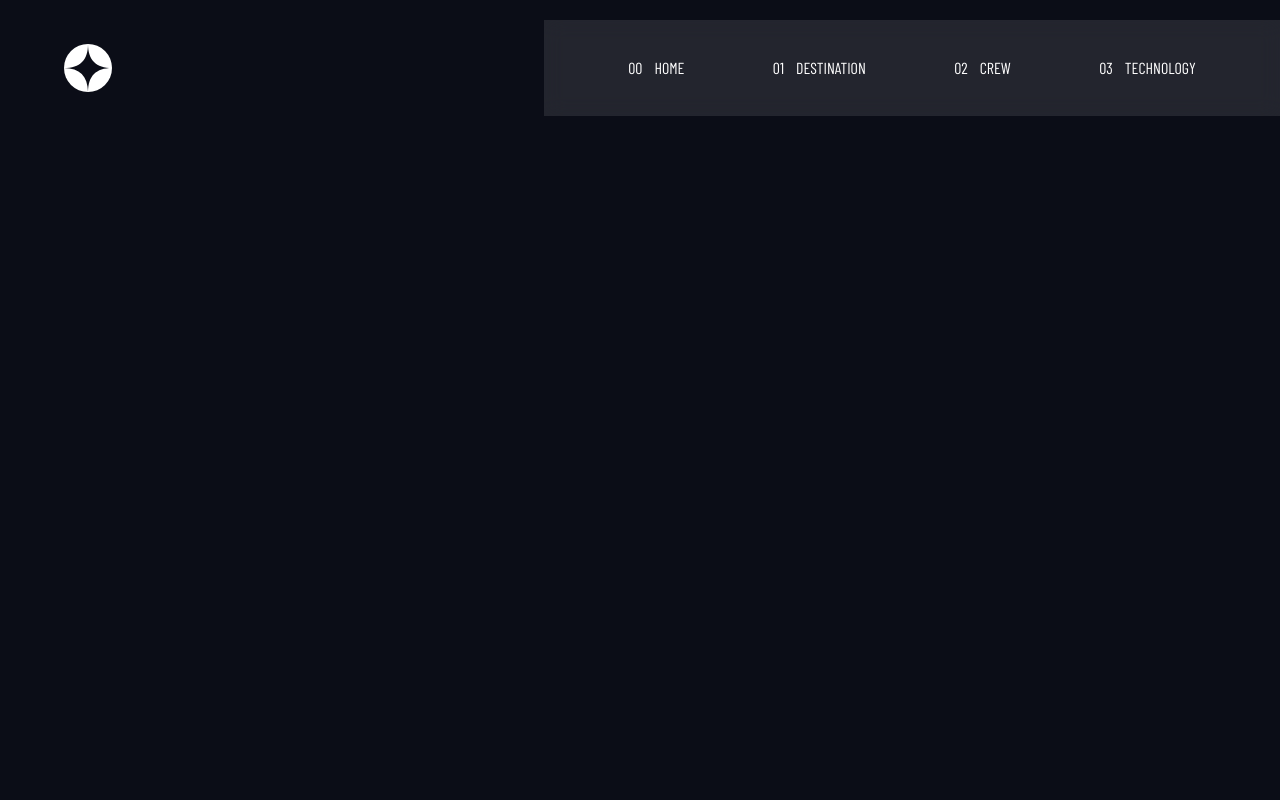
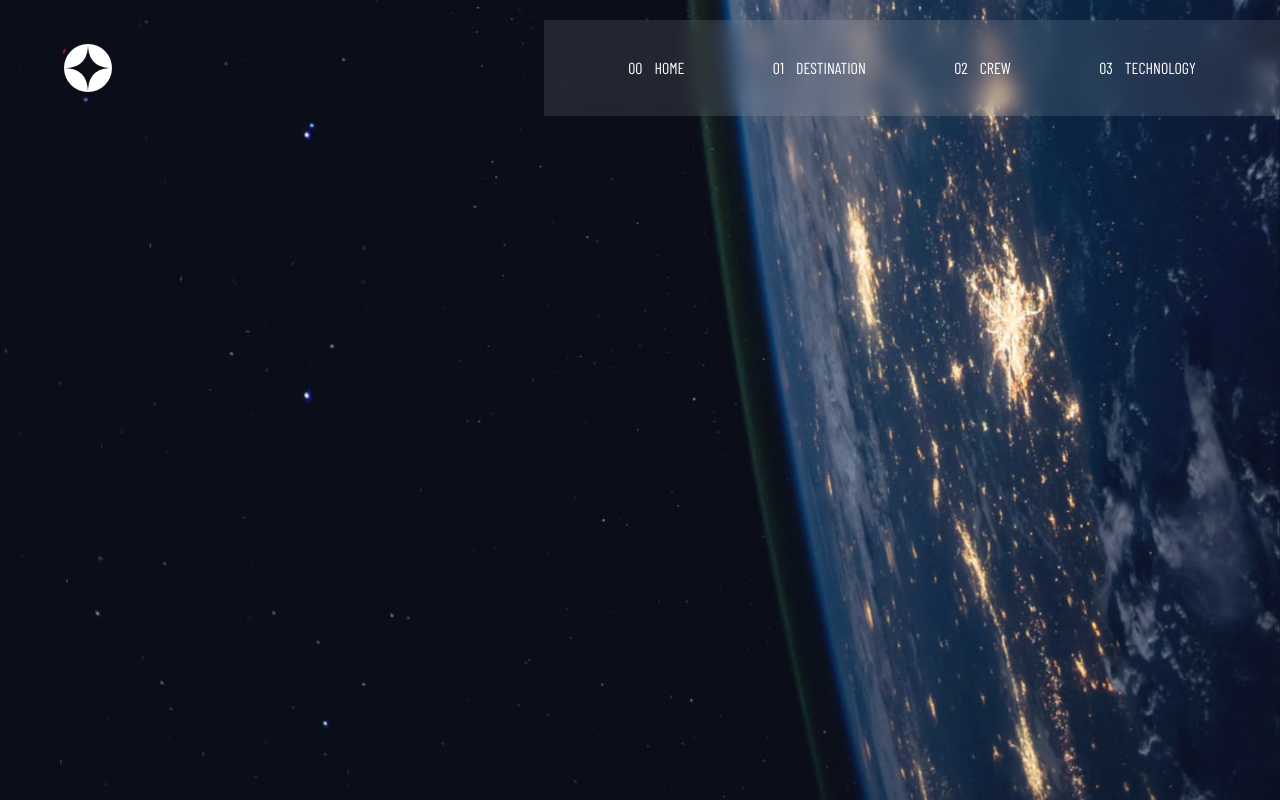
Before and after one commit to devkarine/space-tourism, a React (Vite) app: page /home in a window 1280 px wide. Built offline with nearby package versions, Linux system fonts and the light colour scheme; a web font is replaced by a local one.

Commit message:
feat: add page Home

```diff
--- a/src/App.tsx
+++ b/src/App.tsx
@@ -1,8 +1,9 @@
-import { Header } from "./components/Header";
+import { Home } from "./Pages/Home";
+
 
 
 export const App = () => {
   return <>
-    <Header/>
+    <Home/>
   </>;
 };
--- /dev/null
+++ b/src/Pages/Home/index.tsx
@@ -0,0 +1,12 @@
+import { Header } from "../../components/Header"
+import * as S from './styled'
+
+export const Home = () =>{
+    return(
+        <S.Container>
+            <Header/>
+
+        </S.Container>
+
+    )
+}
--- /dev/null
+++ b/src/Pages/Home/styled.ts
@@ -0,0 +1,18 @@
+import styled from 'styled-components';
+
+export const Container = styled.div`
+  background-image: url('/assets/home/background-home-desktop.jpg');
+  background-size: cover;
+  background-repeat: no-repeat;
+  max-width: 100%;
+  margin: 0 auto;
+  min-height: 100vh;
+
+  @media (max-width: 768px) {
+    background-image: url('/assets/home/background-home-tablet.jpg');
+  }
+
+  @media (max-width: 480px) {
+    background-image: url('/assets/home/background-home-mobile.jpg');
+  }
+`;
```
